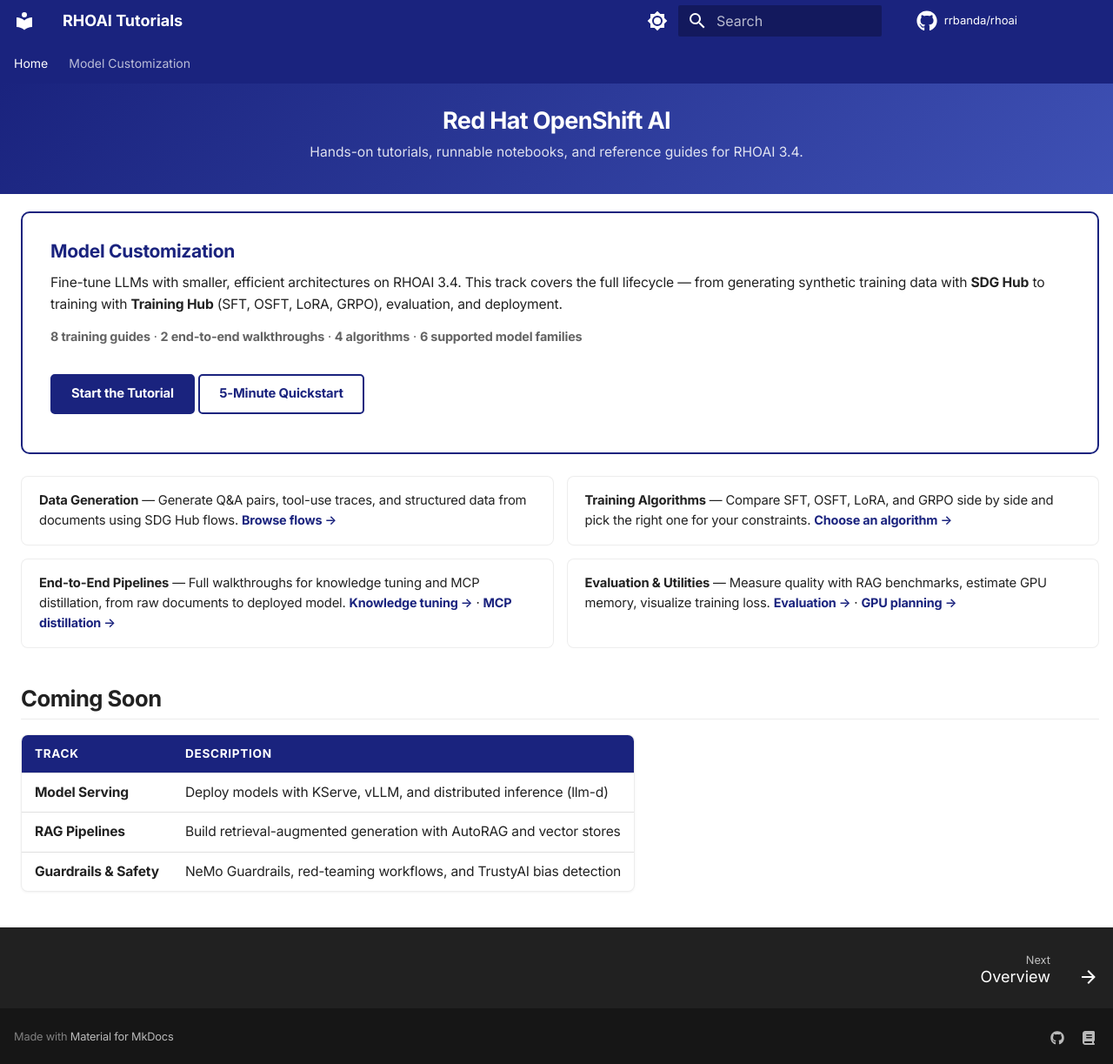
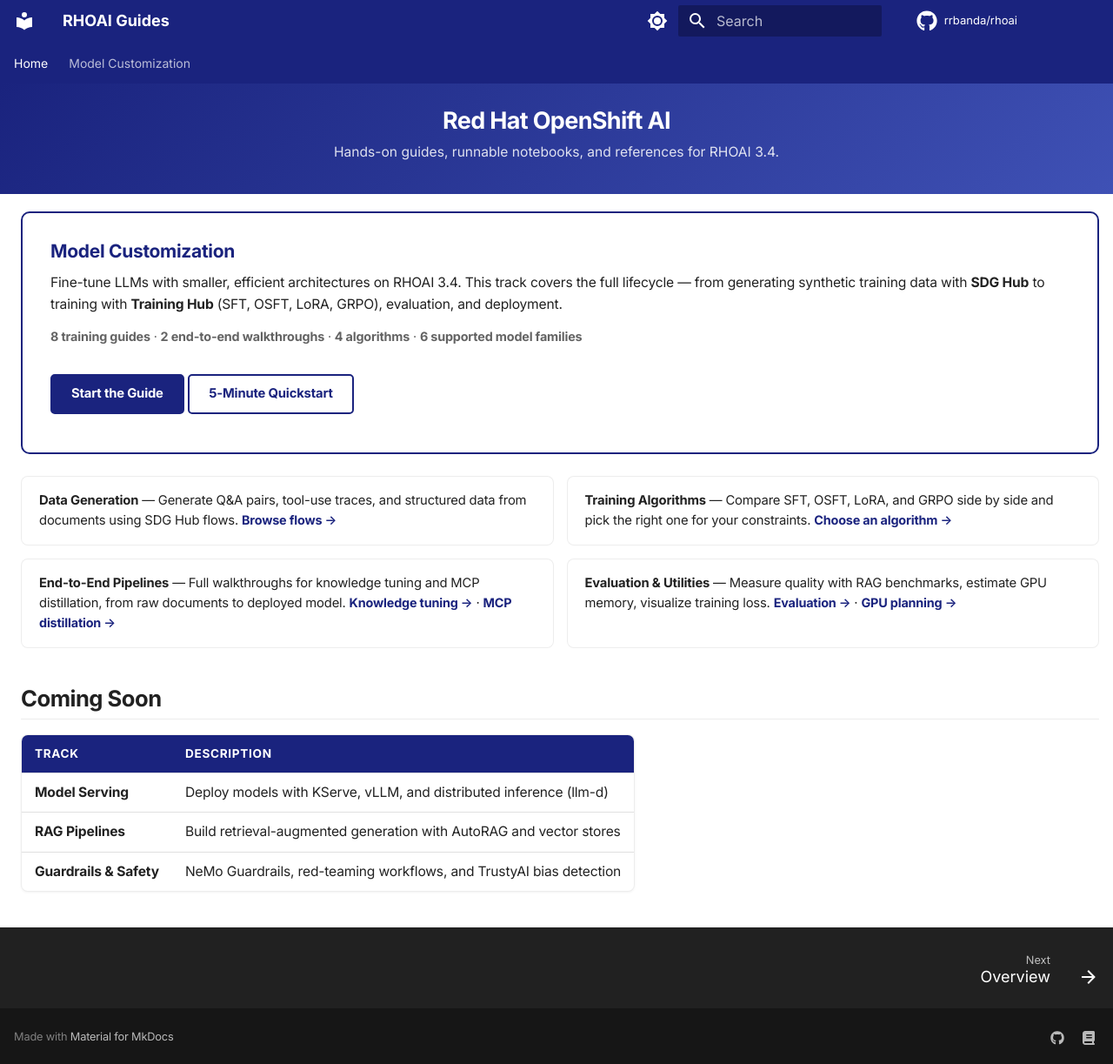
Before and after one commit to rrbanda/rhoai, an MkDocs documentation site: the page built from docs/index.md, in a window 1280 px wide. Shown: the whole page at 87% size. Built offline with MkDocs 1.6.1 and Material for MkDocs 9.7.7, drawn with Linux system fonts in a browser that asks for light colours; comment, search, counter and statistics services are not loaded.

Commit message:
fix: rename site from "RHOAI Tutorials" to "RHOAI Guides"

```diff
--- a/docs/index.md
+++ b/docs/index.md
@@ -1,6 +1,6 @@
 ---
 template: home.html
-title: RHOAI Tutorials
+title: RHOAI Guides
 hide:
   - toc
 ---
@@ -19,7 +19,7 @@
 
 <div class="featured-track-buttons" markdown>
 
-[Start the Tutorial](getting-started/overview.md){ .md-button .md-button--primary }
+[Start the Guide](getting-started/overview.md){ .md-button .md-button--primary }
 [5-Minute Quickstart](getting-started/quickstart.md){ .md-button }
 
 </div>
--- a/docs/overrides/home.html
+++ b/docs/overrides/home.html
@@ -20,7 +20,7 @@
     <div class="hero-inner">
       <h1>Red Hat OpenShift AI</h1>
       <p class="hero-tagline">
-        Hands-on tutorials, runnable notebooks, and reference guides for RHOAI&nbsp;3.4.
+        Hands-on guides, runnable notebooks, and references for RHOAI&nbsp;3.4.
       </p>
     </div>
   </section>
--- a/mkdocs.yml
+++ b/mkdocs.yml
@@ -1,6 +1,6 @@
-site_name: RHOAI Tutorials
+site_name: RHOAI Guides
 site_url: https://rrbanda.github.io/rhoai/
-site_description: Hands-on tutorials for Red Hat OpenShift AI 3.4
+site_description: Hands-on guides for Red Hat OpenShift AI 3.4
 repo_url: https://github.com/rrbanda/rhoai
 repo_name: rrbanda/rhoai
 
```
